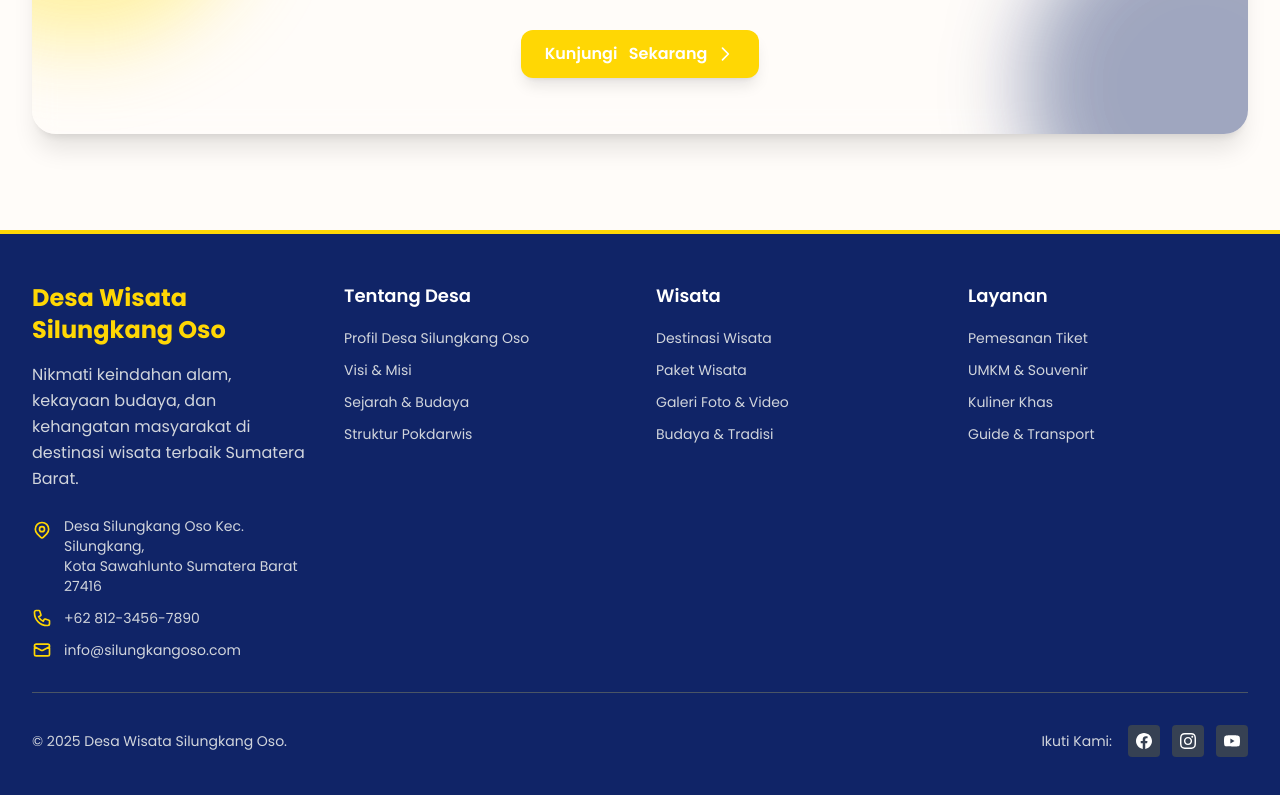
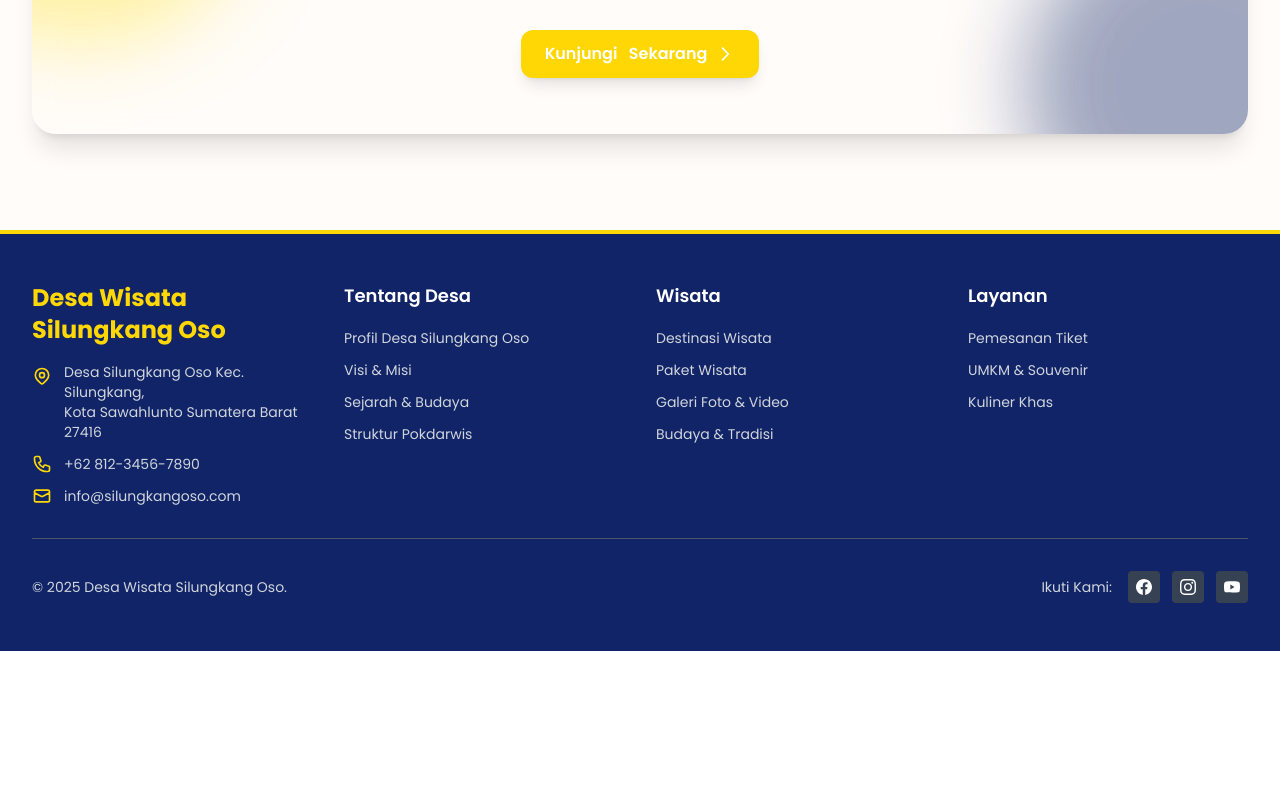
Before and after one commit to Fauzan-Azh/desa-wisata-silungkang-oso, a Next.js app: page / in a window 1280 px wide. Shown: the part 4083-4878 px from the top of the page. After the commit the page ends 4734 px from the top, so only its background shows below. Built offline with nearby package versions, Linux system fonts and the light colour scheme.

Commit message:
footer [feat] : perbaiki footer

```diff
--- a/src/app/page.tsx
+++ b/src/app/page.tsx
@@ -669,12 +669,7 @@ export default function Home() {
                   <h3 className="text-2xl font-bold text-[#ffd704] mb-4 font-poppins">
                     {lang === 'id' ? 'Desa Wisata Silungkang Oso' : 'Silungkang Oso Tourism Village'}
                   </h3>
-                  <p className="text-gray-300 mb-6 leading-relaxed font-poppins">
-                    {lang === 'id'
-                      ? 'Nikmati keindahan alam, kekayaan budaya, dan kehangatan masyarakat di destinasi wisata terbaik Sumatera Barat.'
-                      : 'Enjoy the natural beauty, cultural richness, and warmth of the community in the best tourist destination in West Sumatra.'
-                    }
-                  </p>
+
 
                   {/* Contact Info */}
                   <div className="space-y-3">
@@ -745,7 +740,7 @@ export default function Home() {
                     <li><a href="/pembelian-tiket" className="text-gray-300 hover:text-[#ffd704] transition-colors text-sm font-poppins">{lang === 'id' ? 'Pemesanan Tiket' : 'Ticket Booking'}</a></li>
                     <li><a href="/produk-lokal" className="text-gray-300 hover:text-[#ffd704] transition-colors text-sm font-poppins">{lang === 'id' ? 'UMKM & Souvenir' : 'MSMEs & Souvenirs'}</a></li>
                     <li><a href="#kuliner" className="text-gray-300 hover:text-[#ffd704] transition-colors text-sm font-poppins">{lang === 'id' ? 'Kuliner Khas' : 'Local Cuisine'}</a></li>
-                    <li><a href="#guide" className="text-gray-300 hover:text-[#ffd704] transition-colors text-sm font-poppins">{lang === 'id' ? 'Guide & Transport' : 'Guide & Transport'}</a></li>
+
                   </ul>
                 </div>
               </div>
```
